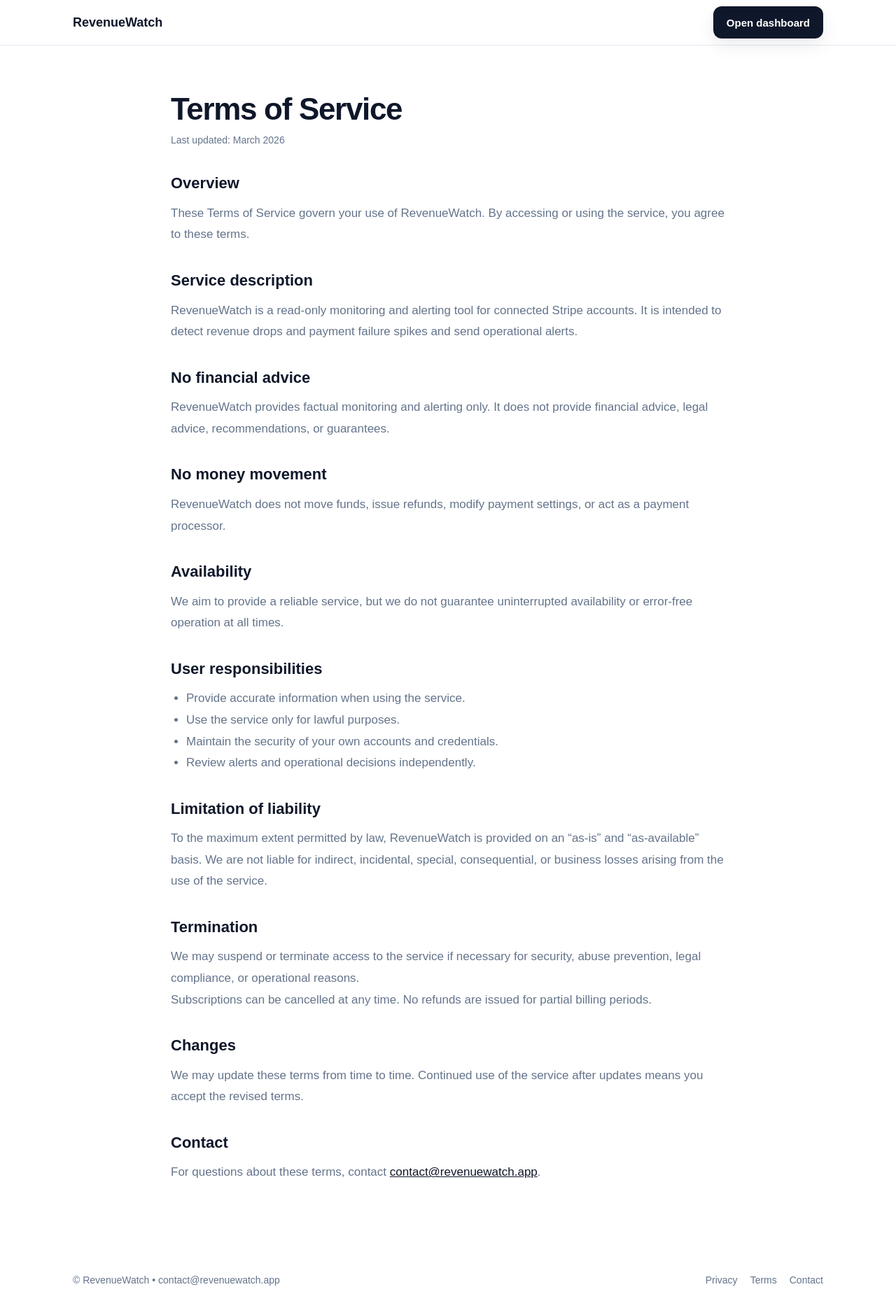
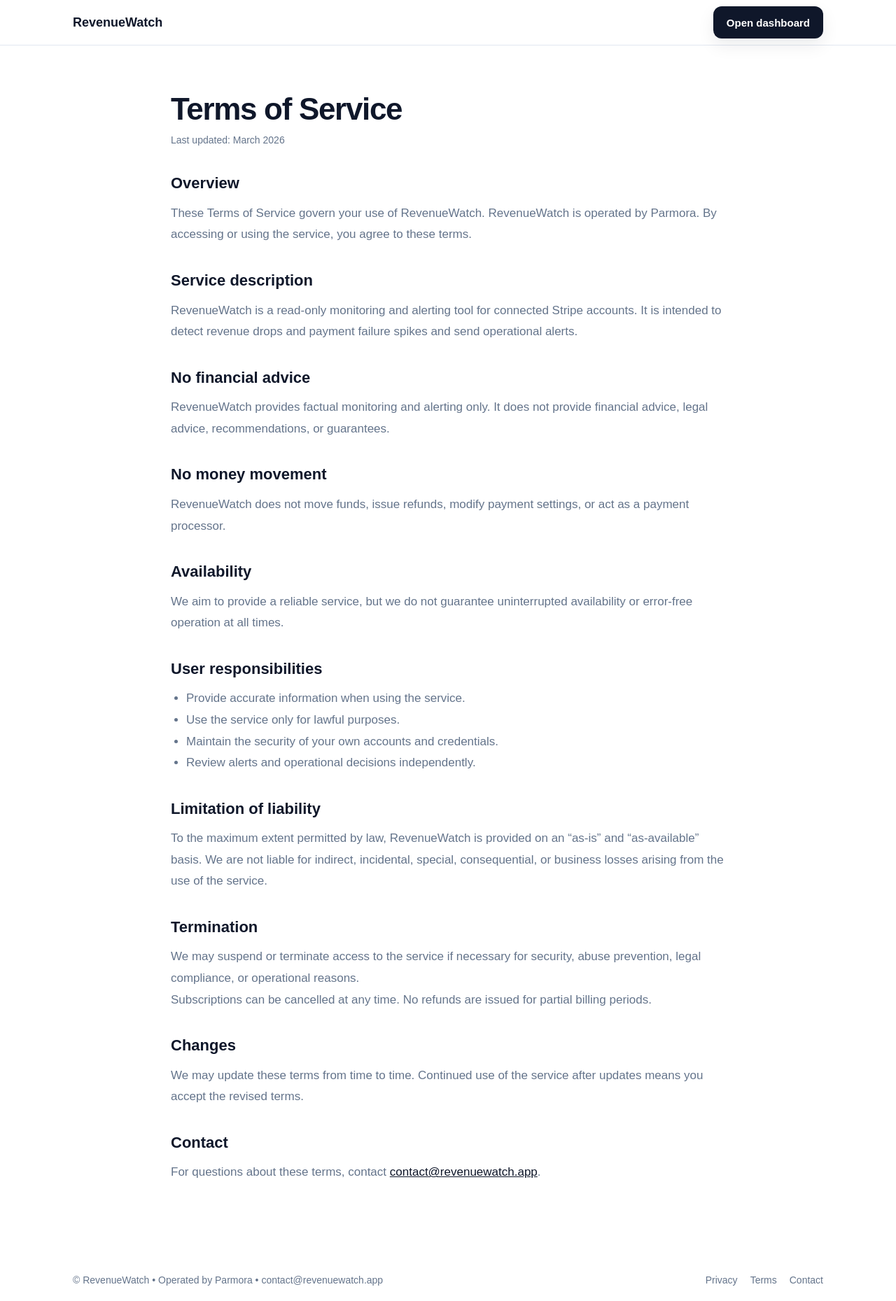
Before and after one commit to Miguel-0721/RevenueWatch, a Next.js app: page /terms in a window 1280 px wide. Shown: the whole page at 70% size. Built offline with nearby package versions, Linux system fonts and the light colour scheme.

Commit message:
Add Parmora legal reference to footer and contact pages

```diff
--- a/src/app/page.tsx
+++ b/src/app/page.tsx
@@ -414,7 +414,8 @@
       <footer className="site-footer">
         <div className="container footer-inner">
     <div>
-  © RevenueWatch • <a href="mailto:contact@revenuewatch.app">contact@revenuewatch.app</a>
+  © RevenueWatch • Operated by Parmora •{" "}
+  <a href="mailto:contact@revenuewatch.app">contact@revenuewatch.app</a>
 </div>
           <div className="footer-links">
             <a href="/privacy">Privacy</a>
--- a/src/app/privacy/page.tsx
+++ b/src/app/privacy/page.tsx
@@ -118,7 +118,7 @@
 
       <footer className="site-footer">
         <div className="container footer-inner">
-          <div>© RevenueWatch • contact@revenuewatch.app</div>
+         <div>© RevenueWatch • Operated by Parmora • contact@revenuewatch.app</div>
           <div className="footer-links">
             <a href="/privacy">Privacy</a>
             <a href="/terms">Terms</a>
--- a/src/app/terms/page.tsx
+++ b/src/app/terms/page.tsx
@@ -22,8 +22,8 @@
         <section className="legal-section">
           <h2>Overview</h2>
           <p>
-            These Terms of Service govern your use of RevenueWatch. By accessing or using
-            the service, you agree to these terms.
+           These Terms of Service govern your use of RevenueWatch. RevenueWatch is operated
+    by Parmora. By accessing or using the service, you agree to these terms.
           </p>
         </section>
 
@@ -111,7 +111,7 @@
 
       <footer className="site-footer">
         <div className="container footer-inner">
-          <div>© RevenueWatch • contact@revenuewatch.app</div>
+       <div>© RevenueWatch • Operated by Parmora • contact@revenuewatch.app</div>
           <div className="footer-links">
             <a href="/privacy">Privacy</a>
             <a href="/terms">Terms</a>
```
Also changed, not shown: src/app/contact/page.tsx (+4 -3 lines).
